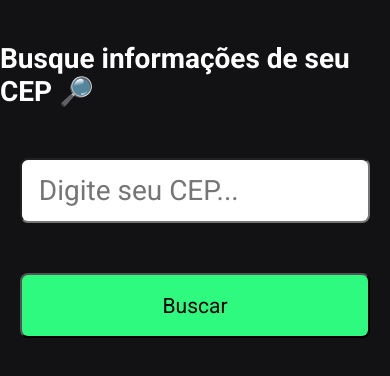
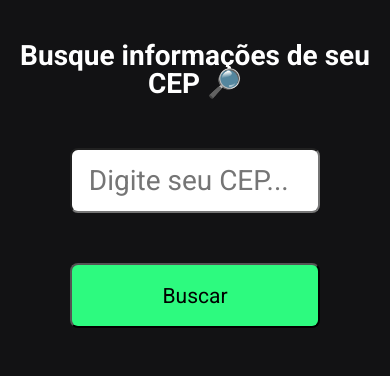
Before and after one commit to KevinAlves55/Buscador_de_CEP, a React (Vite) app: page / in a window 390 px wide. Shown: the top 376 px of the page. Built offline with nearby package versions, Linux system fonts and the light colour scheme.

Commit message:
feat: Adaptando a aplicação para responsivo

```diff
--- a/src/app/pages/home/Home.module.scss
+++ b/src/app/pages/home/Home.module.scss
@@ -5,8 +5,15 @@
   flex-direction: column;
   align-items: center;
   padding-top: 3rem;
+  padding-left: 10px;
+  padding-right: 10px;
   gap: 50px;
   margin: 0 auto;
+
+  h1 {
+    text-align: center;
+    line-height: 2rem;
+  }
 
   .input {
     height: 65px;
@@ -47,9 +54,7 @@
 
 .container_infos_cep {
   max-width: 450px;
-  margin: 0 auto;
-  margin-top: 55px;
-  margin-bottom: 25px;
+  margin: 3rem auto 3rem;
   padding: 2rem;
   background-color: var(--gray-700);
   border-radius: 20px;
@@ -77,3 +82,33 @@
     }
   }
 }
+
+@media (max-width: 524px) {
+  html {
+    font-size: 87.5%;
+  }
+
+  .container {
+    .input {
+      width: 250px;
+    }
+
+    button {
+      width: 250px;
+    }
+  }
+
+  .container_infos_cep {
+    max-width: 350px;
+
+    div {
+      display: flex;
+      align-items: center;
+      flex-direction: column;
+
+      span {
+        text-align: center;
+      }
+    }
+  }
+}
--- a/src/app/pages/home/Home.tsx
+++ b/src/app/pages/home/Home.tsx
@@ -56,13 +56,13 @@ export const Home: React.FC = () => {
 
       {(status && (
         <div className={Style.container_infos_cep}>
-          <InfoCep text="Cep: " value={dadosCep.cep ?? "Informação não encontrada"} />
-          <InfoCep text="Estado: " value={dadosCep.uf ?? "Informação não encontrada"} />
-          <InfoCep text="Cidade: " value={dadosCep.localidade ?? "Informação não encontrada"} />
-          <InfoCep text="Endereço: " value={dadosCep.logradouro ?? "Informação não encontrada"} />
-          <InfoCep text="Rua: " value={dadosCep.bairro ?? "Informação não encontrada"} />
-          <InfoCep text="Código postal: " value={dadosCep.gia ?? "Informação não encontrada"} />
-          <InfoCep text="DDD: " value={dadosCep.ddd ?? "Informação não encontrada"} />
+          <InfoCep text="Cep: " value={dadosCep.cep === "" ? "Informação não encontrada" : dadosCep.cep} />
+          <InfoCep text="Estado: " value={dadosCep.uf === "" ? "Informação não encontrada" : dadosCep.uf} />
+          <InfoCep text="Cidade: " value={dadosCep.localidade === "" ? "Informação não encontrada" : dadosCep.localidade} />
+          <InfoCep text="Endereço: " value={dadosCep.logradouro === "" ? "Informação não encontrada" : dadosCep.logradouro} />
+          <InfoCep text="Rua: " value={dadosCep.bairro === "" ? "Informação não encontrada" : dadosCep.bairro} />
+          <InfoCep text="Código postal: " value={dadosCep.gia === "" ? "Informação não encontrada" : dadosCep.gia} />
+          <InfoCep text="DDD: " value={dadosCep.ddd === "" ? "Informação não encontrada" : dadosCep.ddd} />
         </div>
       ))}
     </>
```
